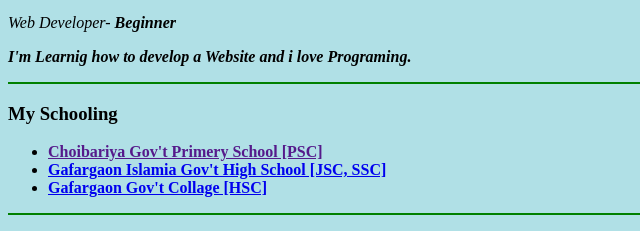
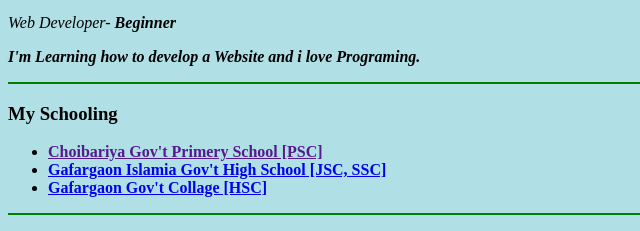
Before and after one commit to wordlesstom143/cv, a plain HTML site: page index.html in a window 1280 px wide. Shown: the part 435-666 px from the top of the page, 0-640 px from the left. Drawn offline with Linux system fonts and the light colour scheme.

Commit message:
Update index.html

```diff
--- a/index.html
+++ b/index.html
@@ -11,7 +11,7 @@
   <h2>MOHAMMAD PIASH</h2>
   <p><em><strong>Age: 21 <br> From: Dhaka, Bangladesh <br> Live: Al Qassim, Saudi Arabia</strong></em></p>
   <p><em>Web Developer- <strong>Beginner</strong></em></p>
-  <p><em><strong>I'm Learnig how to develop a Website and i love Programing.</strong></em></p>
+  <p><em><strong>I'm Learning how to develop a Website and i love Programing.</strong></em></p>
   <hr size="2" color="green" noshade>
 
 
```
